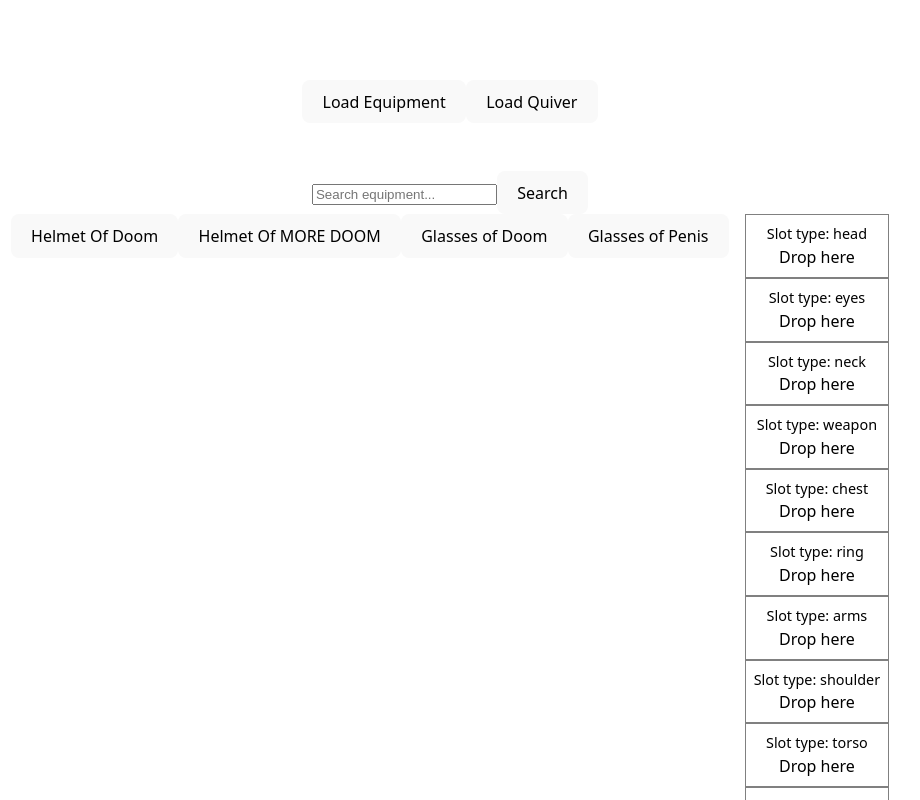
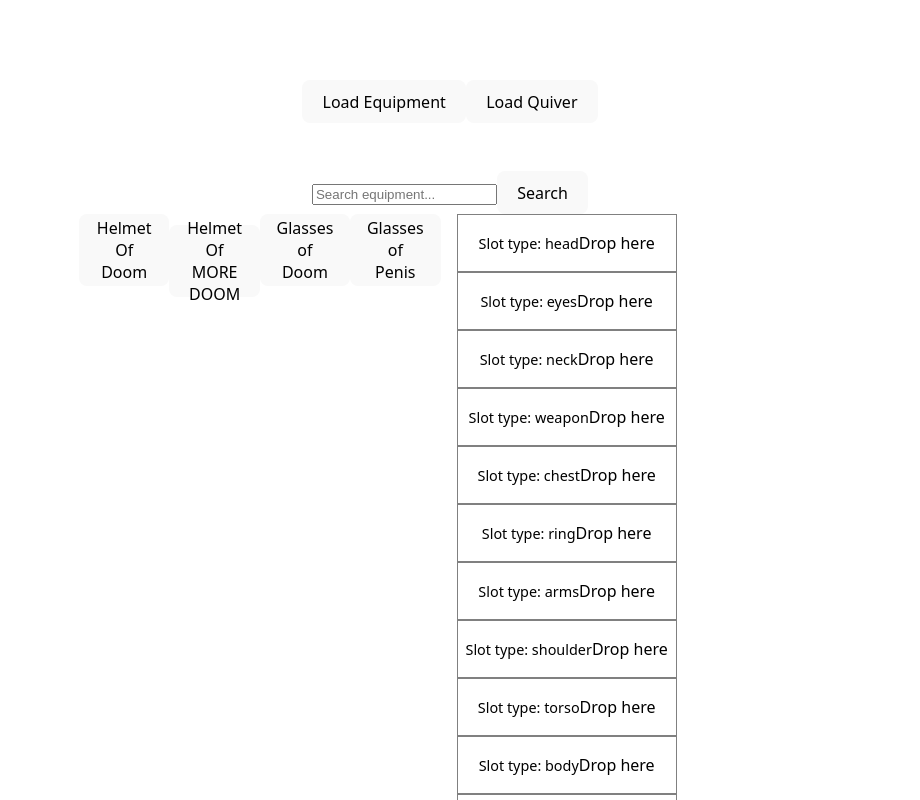
Before and after one commit to Slightsmiles/ChoomsMagicScreen, a React app in the folder Frontend/: page / in a window 1280 px wide. Shown: the top 800 px of the page, without its empty margins (190-1110 px from the left). Built offline with nearby package versions, Linux system fonts and the light colour scheme; the HTML template or start-up script is replaced by a standard one.

Commit message:
EquipmentSlot now renders the contained DraggableItem

```diff
--- a/Frontend/src/components/DummyBagOfHolding/DummyBagOfHolding.tsx
+++ b/Frontend/src/components/DummyBagOfHolding/DummyBagOfHolding.tsx
@@ -32,6 +32,7 @@ export function DummyBagOfHolding({ draggables, onUpdateItem }: DummyBagOfHoldin
           id={slot}
           type="misc"
           item={draggables.find(item => item.parent === slot) || null}
+          onUpdateItem={onUpdateItem}
         />
       ))}
 
--- a/Frontend/src/components/DummyEquipment/DummyEquipment.tsx
+++ b/Frontend/src/components/DummyEquipment/DummyEquipment.tsx
@@ -7,6 +7,7 @@ import type { DraggableItem } from "../../types/DraggableItem";
 import type { InventoryState } from "../../types/InventoryState";
 import EquipmentSlot from "../EquipmentSlot/EquipmentSlot";
 import DraggableItemView from "../Item/DraggableItemView";
+import itemStyles from '../Item/DraggableItemView.module.css'
 
 interface DummyEquipmentProps {
     draggables: DraggableItem[];
@@ -30,6 +31,7 @@ export function DummyEquipment({ draggables, onUpdateItem }: DummyEquipmentProps
                             <DraggableItemView
                                 item={item}
                                 onUpdateItem={onUpdateItem}
+                                className={itemStyles.item}
                             />
                         </Draggable>
                     ))}
@@ -43,20 +45,10 @@ export function DummyEquipment({ draggables, onUpdateItem }: DummyEquipmentProps
                         id={slot}
                         type={slot}
                         item={draggables.find(item => item.parent === slot) || null}
+                        onUpdateItem={onUpdateItem}
                     />
                 ))}
-                {/* Draggables for equipped items */}
-                {EquipmentSlots.map(slot => {
-                    const item = draggables.find(d => d.parent === slot);
-                    return item ? (
-                        <Draggable key={item.id} id={item.id}>
-                            <DraggableItemView
-                                item={item}
-                                onUpdateItem={onUpdateItem}
-                            />
-                        </Draggable>
-                    ) : null;
-                })}
+
 
             </div>
         </div>
--- a/Frontend/src/components/EquipmentSlot/EquipmentSlot.module.css
+++ b/Frontend/src/components/EquipmentSlot/EquipmentSlot.module.css
@@ -1,16 +1,18 @@
 .slot {
+  position: relative;
   border: 1px solid gray;
   padding: 8px;
   min-height: 40px;
   min-width: 20px;
+  display: flex;
+  align-items: center;
+  justify-content: center;
   color: black; /* replaces textEmphasisColor */
+  z-index: 0;
+  overflow: visible;
 }
 
 .slot p {
   margin: 0;
   font-size: 0.9rem;
 }
-
-.slotItem {
-  margin-top: 4px;
-}
--- a/Frontend/src/components/EquipmentSlot/EquipmentSlot.tsx
+++ b/Frontend/src/components/EquipmentSlot/EquipmentSlot.tsx
@@ -1,34 +1,42 @@
-import { useState } from "react"
+import { useDroppable } from "@dnd-kit/core";
 import type { DraggableItem } from "../../types/DraggableItem";
-import { useDroppable } from "@dnd-kit/core";
+import DraggableItemView from "../Item/DraggableItemView";
 import styles from "./EquipmentSlot.module.css";
+import itemStyles from "../Item/DraggableItemView.module.css"
+import Draggable from "../../hooks/Draggable";
 
-interface EquipmentSlotProps { //misc represents tomes and other niche items
+interface EquipmentSlotProps {
   type: "head" | "eyes" | "neck" | "weapon" | "chest" | "ring" | "arms" | "shoulder" | "torso" | "body" | "waist" | "feet" | "misc";
   id: string;
   item: DraggableItem | null;
+  onUpdateItem: (id: string, updates: Partial<DraggableItem>) => void;
 }
 
+export default function EquipmentSlot({ type, id, item, onUpdateItem }: EquipmentSlotProps) {
+  const { isOver, setNodeRef } = useDroppable({ id });
+
+  const backgroundColor = item ? "lightblue" : isOver ? "lightgreen" : "white";
 
 
-
-export default function EquipmentSlot({ type, id, item }: EquipmentSlotProps) {
-    const { isOver, setNodeRef } = useDroppable({ id });
-
-
-    function getBackgroundColor() {
-        if (item) return "lightblue";
-        if (isOver) return "lightgreen";
-        return "white";
-    }
   return (
     <div
       ref={setNodeRef}
       className={styles.slot}
-            style={{ backgroundColor: getBackgroundColor() }}
+      style={{ backgroundColor }}
     >
       <p>Slot type: {type}</p>
-            {item ? <div className={styles.slotItem}>{item.name}</div> : "Drop here"}
+
+      {/* Conditionally render DraggableItemView if there is an item */}
+      {item && (
+        <Draggable id={item.id}>
+        <DraggableItemView
+          item={item}
+          onUpdateItem={onUpdateItem}
+          className={itemStyles.slotItemOverlay} // absolute positioning over slot
+        /></Draggable>
+      )}
+
+      {!item && "Drop here"}
     </div>
   );
 }
--- /dev/null
+++ b/Frontend/src/components/Item/DraggableItemView.module.css
@@ -0,0 +1,29 @@
+/* DraggableItemView.module.css */
+.item {
+  position: relative; /* or absolute only if inside a positioned container */
+  width: 50px;        /* fixed size or dynamic via props */
+  height: 50px;
+  z-index: 10;        /* to float above other siblings */
+  display: flex;
+  align-items: center;
+  justify-content: center;
+  text-align: center;
+
+}
+.slotItemOverlay {
+  position: absolute;
+  width: 100%;  /* match slot size */
+  height: 100%;
+  z-index: 10;
+  display: flex;
+  align-items: center;
+  justify-content: center;
+  text-align: center;
+  border: 1px solid gray;
+}
+
+.hovered {
+  transform: scale(1.1);          /* slightly larger on hover */
+  box-shadow: 0 4px 8px rgba(0,0,0,0.3); /* subtle shadow */
+  cursor: grab;
+}
--- a/Frontend/src/components/Item/DraggableItemView.tsx
+++ b/Frontend/src/components/Item/DraggableItemView.tsx
@@ -1,20 +1,24 @@
 import { useState } from "react";
 import type { DraggableItem } from "../../types/DraggableItem";
 import type { EquipmentSlotId } from "../../types/InventoryState";
-
+import styles from "./DraggableItemView.module.css"
 interface DraggableItemViewProps {
   item: DraggableItem;
   onUpdateItem: (id: string, updates: Partial<DraggableItem>) => void;
-  onDrop?: (slot: EquipmentSlotId) => void; // optional if you want
+  onDrop?: (slot: EquipmentSlotId) => void; // might use
+  className?: string;
 }
 
-function DraggableItemView({ item, onUpdateItem }: DraggableItemViewProps) {
+function DraggableItemView({ item, onUpdateItem, className }: DraggableItemViewProps) {
   const [isHovered, setHovered] = useState(false);
 
   return (
     <div
       draggable
       onDragEnd={() => onUpdateItem(item.id, { parent: "head" })} // replace "head" dynamically later
+      className={`${className} ${isHovered ? styles.hovered : ""}`}
+      onMouseEnter={() => setHovered(true)}
+      onMouseLeave={() => setHovered(false)}
     >
       {item.name}
     </div>
```
Also changed, not shown: Frontend/src/hooks/Droppable.tsx (+7 -1 lines). Lines whose indentation alone changed are shown as unchanged.
